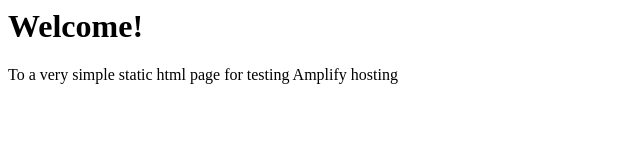
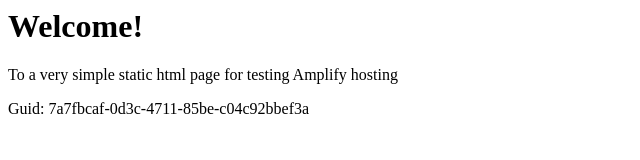
Before and after one commit to aws-aemilia-lhr/Github-PR-Commit-Integration-Test-DoNotTouch-Gith-OKSLNVO2-v1-prod-eu-west-2, a website: page src/index.html in a window 1280 px wide. Shown: the whole page, without its empty margins (0-640 px from the left). Drawn offline with Linux system fonts and the light colour scheme.

Commit message:
commit from integ tests

```diff
--- a/src/index.html
+++ b/src/index.html
@@ -1,3 +1,5 @@
+
+
 <html lang="en">
 
 <head>
@@ -10,6 +12,6 @@
 <body>
     <h1>Welcome!</h1>
     <p>To a very simple static html page for testing Amplify hosting</p>
-</body>
+    <p>Guid: 7a7fbcaf-0d3c-4711-85be-c04c92bbef3a</p></body>
 
 </html>
```
